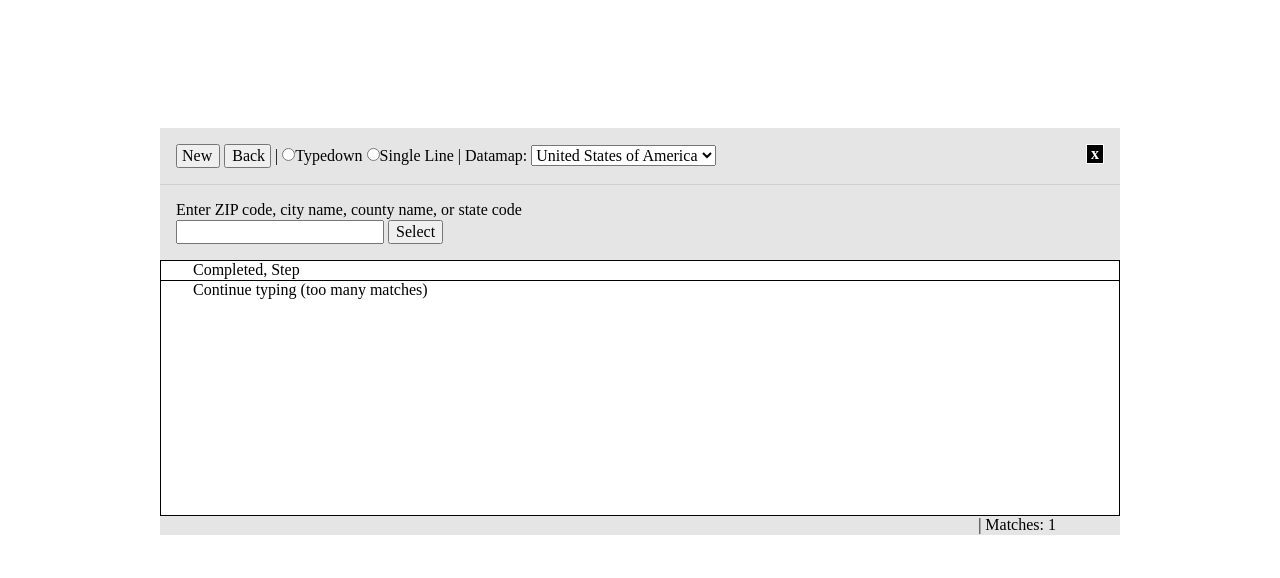
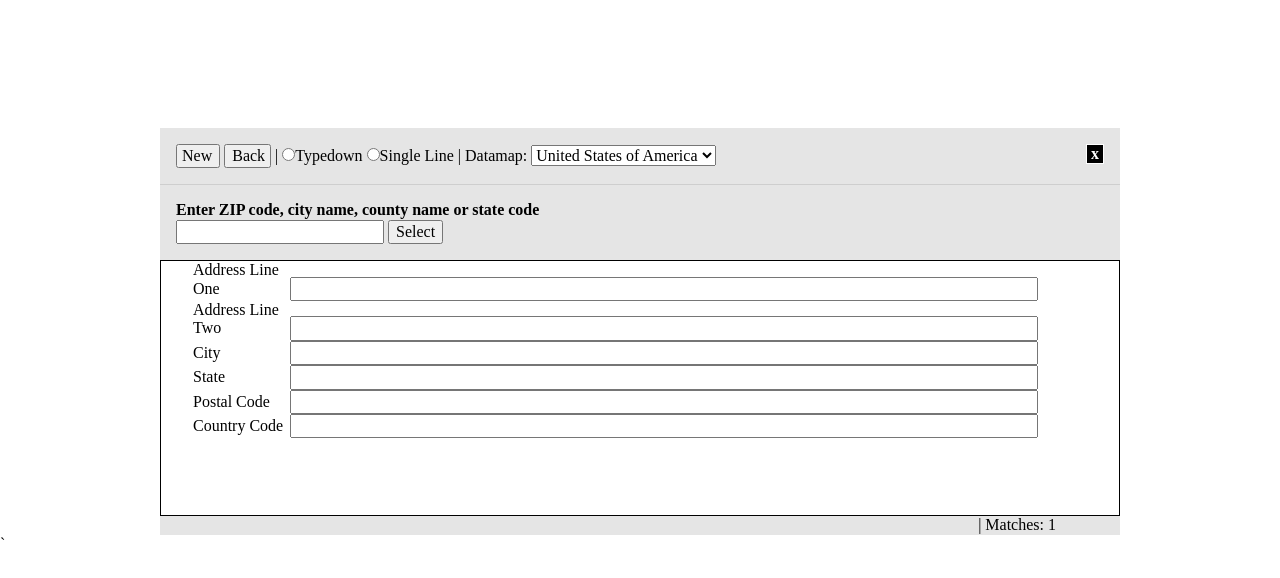
Before and after one commit to experianplc/experian-data-quality-unicorn, a website: page typedown.html in a window 1280 px wide. Drawn offline with nearby package versions, Linux system fonts and the light colour scheme.

Commit message:
Made some progress on the visuals for pasting in address | #49233

```diff
--- a/typedown.html
+++ b/typedown.html
@@ -29,7 +29,7 @@
             </select>
 
             <span id="edq-close-modal"
-              class="bg-black b white pointer fr ba f5 ph1 mr3">
+                  class="bg-black b white pointer fr ba f5 ph1 mr3">
               x
             </span>
           </div>
@@ -38,7 +38,7 @@
 
           <!-- Prompt and selection field -->
           <div class="pl3 mt3 pb3">
-            <div id="b f1">Enter ZIP code, city name, county name, or state code</div>
+            <div id="prompt-text" class="b">Enter ZIP code, city name, county name or state code</div>
             <input id="prompt-input">
             <button class="pointer">Select</button>
           </div>
@@ -46,21 +46,42 @@
 
         <!-- Current steps -->
         <div class="h5 ba">
-          <div id="typedown-result" class="bb">
-            <div id="completed-steps" class="ml4 pointer dim">
-              Completed, Step
+          <div id="typedown-final-address" class="ml4">
+            <div>
+              <span class="dib w-10">Address Line One</span>
+              <span class="dib w-80"><input class="w-100" id="typedown-final--address-line-one"></span>
             </div>
+            <div>
+              <span class="dib w-10">Address Line Two</span>
+              <input class="dib w-80" id="typedown-final--address-line-two">
+            </div>
+            <div>
+              <span class="dib w-10">City</span>
+              <input class="dib w-80" id="typedown-final--city">
+            </div>
+            <div>
+              <span class="dib w-10">State</span>
+              <input class="dib w-80" id="typedown-final--state">
+            </div>
+            <div>
+              <span class="dib w-10">Postal Code</span>
+              <input class="dib w-80" id="typedown-final--postal-code">
+            </div>
+            <div>
+              <span class="dib w-10">Country Code</span>
+              <input class="dib w-80" id="typedown-final--country-code">
+            </div>
+
           </div>
 
-          <div id="typedown-result" class="ml4">
+          <!-- <div id="typedown-result" class="ml4">
             Continue typing (too many matches)
-          </div>
+          </div> -->
         </div>
 
         <!-- Number of matches -->
         <div class="cf bg-black-10 h-100">
-          <span class="fr mr5">| Matches: 1</span>
+          <span class="fr mr5">| Matches: <span id="picklist-matches-count">1</span></span>
         </div>
-      </div>
-</body>
+      </div>`</body>
 </html>
```
Also changed, not shown: src/typedown-single.ts (+41 -19 lines).
